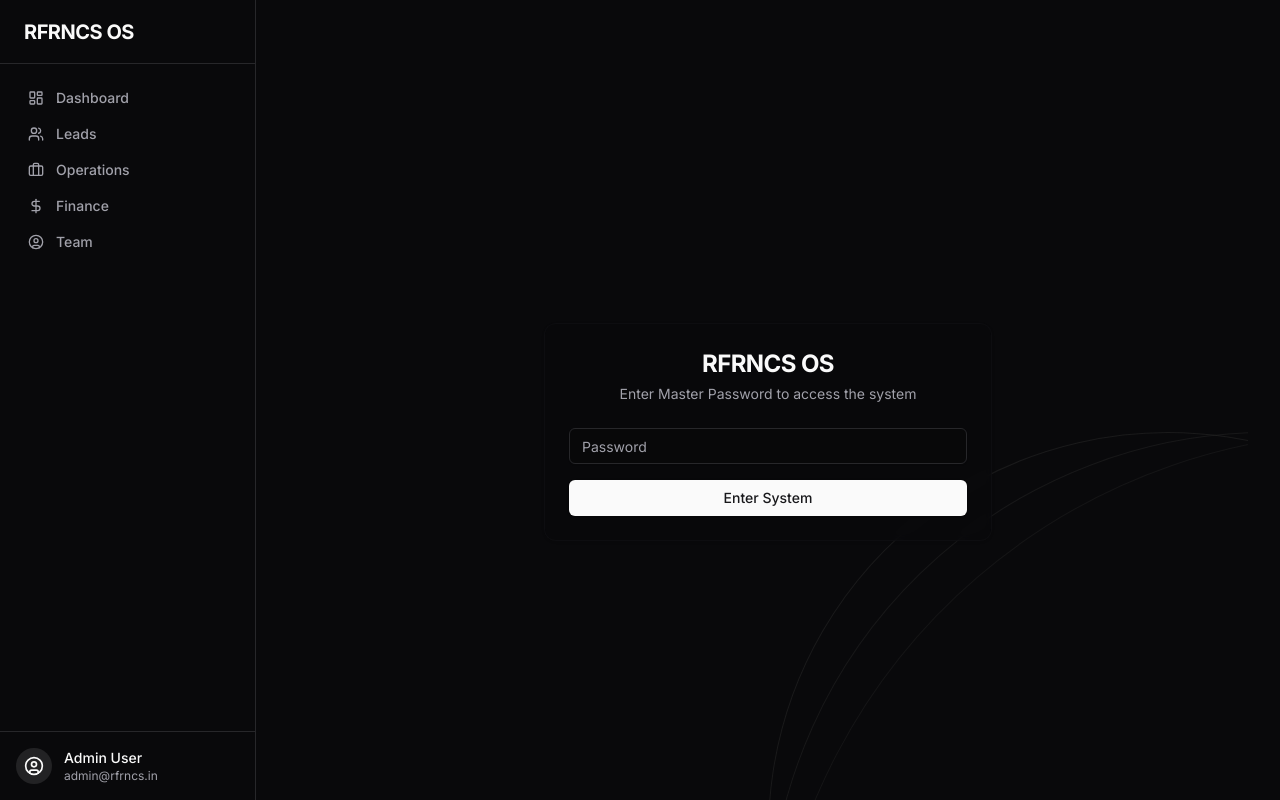
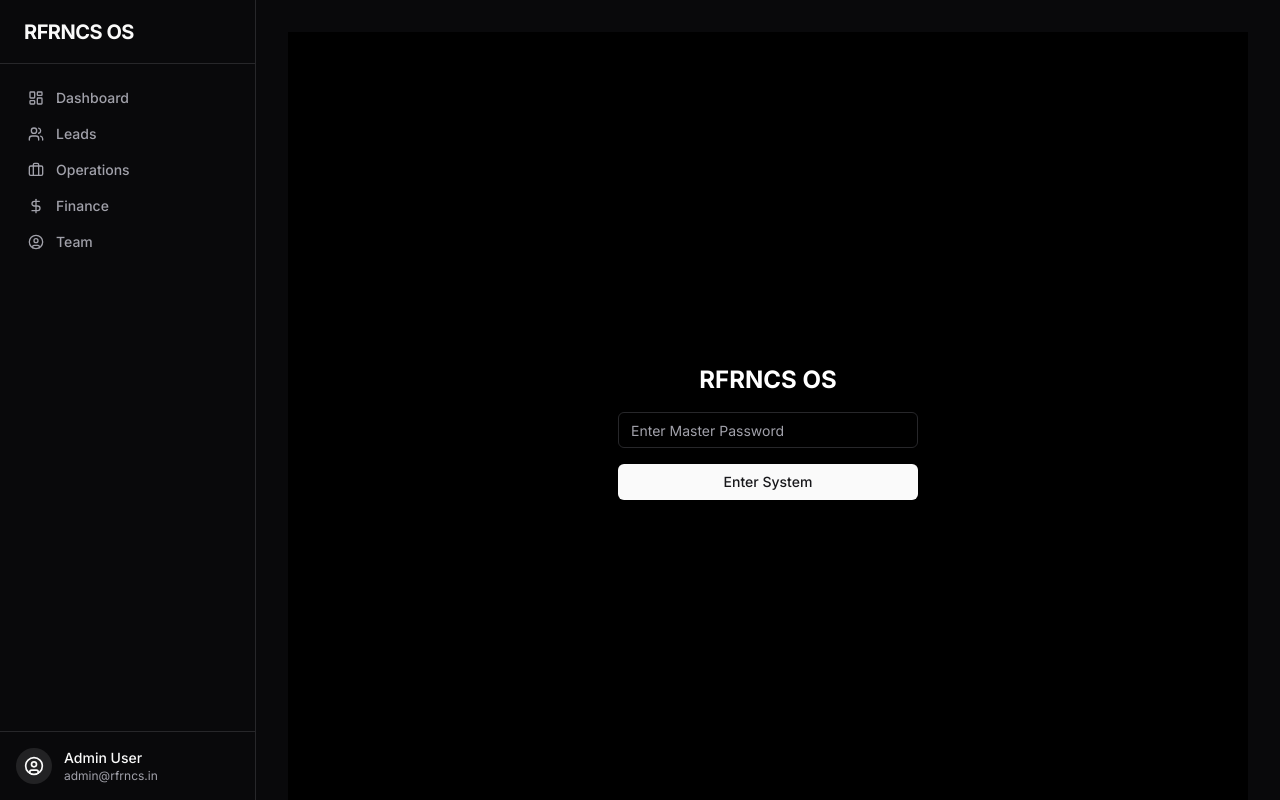
Before and after one commit to vihaankulkarni29/crm-builder, a Next.js app: page /login in a window 1280 px wide. Built offline with nearby package versions, Linux system fonts and the light colour scheme.

Commit message:
Implement Gatekeeper Auth (Deadline Protocol)

```diff
--- a/src/app/login/page.tsx
+++ b/src/app/login/page.tsx
@@ -1,54 +1,36 @@
 'use client'
-
 import { useState } from 'react'
-import { login } from './action'
-import { Button } from '@/components/ui/button'
-import { Input } from '@/components/ui/input'
-import { Card, CardContent, CardDescription, CardHeader, CardTitle } from '@/components/ui/card'
-import { toast } from 'sonner'
-import { BackgroundCircles } from '@/components/ui/background-circles'
+import { useRouter } from 'next/navigation'
+import { Input } from "@/components/ui/input"
+import { Button } from "@/components/ui/button"
 
 export default function LoginPage() {
-    const [error, setError] = useState('')
+    const [password, setPassword] = useState('')
+    const router = useRouter()
 
-    async function handleSubmit(formData: FormData) {
-        const result = await login(formData)
-        if (result === "Invalid Credentials") {
-            toast.error("Invalid Credentials")
-            setError("Invalid Credentials")
+    const handleLogin = () => {
+        // Ideally this check happens server-side, but for tonight's deadline:
+        if (password === 'rfrncs2026') {
+            // Set a cookie that lasts 1 day
+            document.cookie = "rfrncs_auth=true; path=/; max-age=86400";
+            router.push('/');
+        } else {
+            alert('Access Denied');
         }
     }
 
     return (
-        <div className="relative min-h-screen flex items-center justify-center overflow-hidden bg-background">
-            <div className="absolute inset-0 z-0">
-                <BackgroundCircles title="" description="" />
+        <div className="flex h-screen w-full items-center justify-center bg-black">
+            <div className="flex flex-col gap-4 w-[300px]">
+                <h1 className="text-2xl font-bold text-white text-center">RFRNCS OS</h1>
+                <Input
+                    type="password"
+                    placeholder="Enter Master Password"
+                    value={password}
+                    onChange={(e) => setPassword(e.target.value)}
+                />
+                <Button onClick={handleLogin}>Enter System</Button>
             </div>
-
-            <Card className="z-10 w-full max-w-md bg-card/50 backdrop-blur-sm border-muted/20">
-                <CardHeader className="space-y-1 text-center">
-                    <CardTitle className="text-2xl font-bold">RFRNCS OS</CardTitle>
-                    <CardDescription>Enter Master Password to access the system</CardDescription>
-                </CardHeader>
-                <CardContent>
-                    <form action={handleSubmit} className="space-y-4">
-                        <div className="space-y-2">
-                            <Input
-                                id="password"
-                                name="password"
-                                type="password"
-                                placeholder="Password"
-                                required
-                                className="bg-background/50"
-                            />
-                        </div>
-                        {error && <p className="text-sm text-red-500 text-center">{error}</p>}
-                        <Button type="submit" className="w-full">
-                            Enter System
-                        </Button>
-                    </form>
-                </CardContent>
-            </Card>
         </div>
     )
 }
--- a/src/middleware.ts
+++ b/src/middleware.ts
@@ -2,20 +2,11 @@ import { NextResponse } from 'next/server'
 import type { NextRequest } from 'next/server'
 
 export function middleware(request: NextRequest) {
-    const session = request.cookies.get('rfrncs_session')
+    // Check for the "auth" cookie
+    const authCookie = request.cookies.get('rfrncs_auth')
 
-    // Exclude login page and static files/assets
-    if (
-        request.nextUrl.pathname.startsWith('/login') ||
-        request.nextUrl.pathname.startsWith('/_next') ||
-        request.nextUrl.pathname.startsWith('/static') ||
-        request.nextUrl.pathname.match(/\.(png|jpg|jpeg|svg|ico)$/)
-    ) {
-        return NextResponse.next()
-    }
-
-    // Check if session cookie exists
-    if (!session) {
+    // If no cookie and trying to access protected pages, redirect to Login
+    if (!authCookie && request.nextUrl.pathname !== '/login') {
         return NextResponse.redirect(new URL('/login', request.url))
     }
 
```
